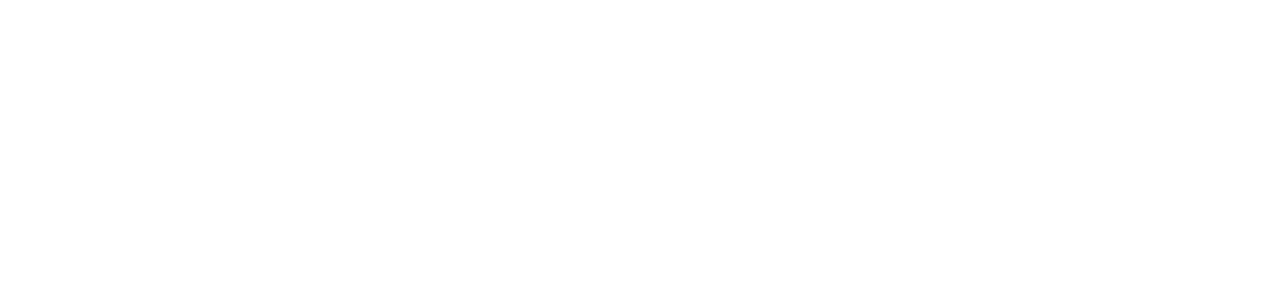
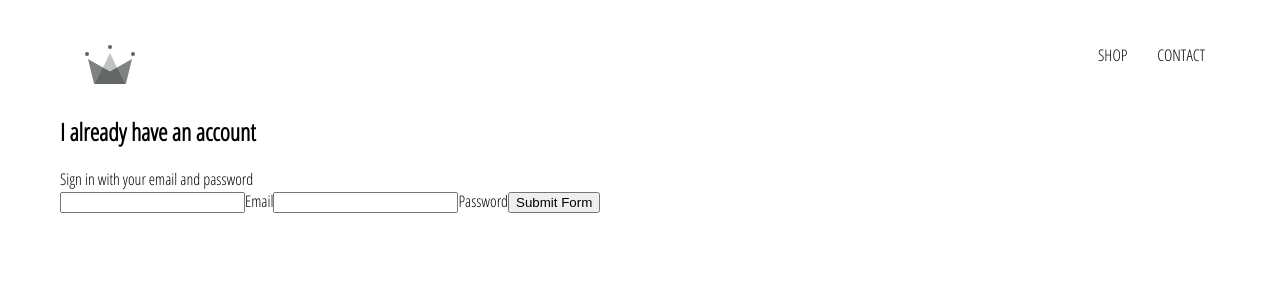
Before and after one commit to davisjr2000/crwn-clothing, a React (Create React App) app: page /signin in a window 1280 px wide. Shown: the top 300 px of the page. Built offline with nearby package versions, Linux system fonts and the light colour scheme.

Commit message:
Create sign and sign up page

```diff
--- a/src/App.css
+++ b/src/App.css
@@ -2,3 +2,8 @@
     font-family: 'Open Sans Condensed';
     padding: 20px 60px;
 }
+
+a {
+    text-decoration: none;
+    color: black;
+}
--- a/src/App.js
+++ b/src/App.js
@@ -5,14 +5,17 @@
 
 import HomePage from './pages/homepage/homepage.component';
 import ShopPage from './pages/shop/shop.component';
-
+import Header from './components/header/header.component'
+import SignInAndSignUpPage from './pages/sign-in-and-sign-up/sign-in-and-sign-up.component'
 
 function App() {
   return (
     <div className="App">
+      <Header/>
       <Switch>
         <Route exact path='/' component={HomePage} />
         <Route path='/shop' component={ShopPage} />
+        <Route path='/signin' component={SignInAndSignUpPage} />
       </Switch>
     </div>
   );
--- /dev/null
+++ b/src/components/header/header.component.jsx
@@ -0,0 +1,25 @@
+import React from 'react';
+import { Link } from 'react-router-dom';
+
+import { ReactComponent as Logo } from '../../assets/crown.svg';
+
+import './header.styles.scss';
+
+const Header = () => (
+    <div className="header">
+       <Link className="logo-container" to="/">
+         <Logo className="logo" />
+       </Link>
+       <div className="options">
+           <Link className="option" to="/shop">
+               SHOP
+           </Link>
+           <Link className="option" to="/shop">
+               CONTACT
+           </Link>
+       </div>
+
+    </div>
+)
+
+export default Header;
--- /dev/null
+++ b/src/components/header/header.styles.scss
@@ -0,0 +1,25 @@
+.header {
+    height: 70px;
+    width: 100%;
+    display: flex;
+    justify-content: space-between;
+    margin-bottom: 25px;
+
+    .logo-container {
+        height: 100%;
+        width: 70px;
+        padding: 25px;
+    }
+
+    .options {
+        width: 50%;
+        height: 100%;
+        display: flex;
+        align-items: center;
+        justify-content: flex-end;
+
+        .option {
+            padding: 10px 15px;
+        }
+    }
+}
--- /dev/null
+++ b/src/components/sign-in/sign-in.component.jsx
@@ -0,0 +1,60 @@
+import React from 'react';
+
+import './sign-in.styles.scss';
+
+class SignIn extends React.Component{
+    constructor(props){
+        super(props);
+
+        this.state = {
+            email: '',
+            password: ''
+        }
+    }
+
+    handleSubmit = event => {
+        event.preventDefault();
+
+        this.setState({
+            email: '',
+            password: ''
+        })
+    }
+
+    handleChange = event => {
+        const { value, name } = event.target;
+
+        this.setState({ [name]: value })
+    }
+
+    render(){
+        return(
+            <div className="sign-in">
+                <h2>I already have an account</h2>
+                <span>Sign in with your email and password</span>
+
+                <form onSubmit={this.handleSubmit}>
+                    <input
+                      name="email"
+                      value={this.state.email}
+                      onChange={this.handleChange}
+                      required
+                    />
+                    <label htmlFor="email">Email</label>
+                    <input
+                      name="password"
+                      value={this.state.password}
+                      onChange={this.handleChange}
+                      required
+                    />
+                    <label htmlFor="password">Password</label>
+
+                    <input type="submit" value='Submit Form' />
+                </form>
+
+            </div>
+        )
+    }
+}
+
+export default SignIn;
--- /dev/null
+++ b/src/pages/sign-in-and-sign-up/sign-in-and-sign-up.component.jsx
@@ -0,0 +1,13 @@
+import React from 'react';
+
+import SignIn from '../../components/sign-in/sign-in.component';
+
+import './sign-in-and-sign-up.styles.scss';
+
+const SignInAndSignUpPage = () => (
+    <div className="sign-in-and-sign-up">
+        <SignIn />
+    </div>
+);
+
+export default SignInAndSignUpPage;
```
Also changed, not shown: src/components/form-input/form-input.component.jsx (added, +9 -0 lines), src/assets/crown.svg (added), src/components/form-input/form-input.styles.scss (added), src/components/sign-in/sign-in.styles.scss (added), src/pages/sign-in-and-sign-up/sign-in-and-sign-up.styles.scss (added).
